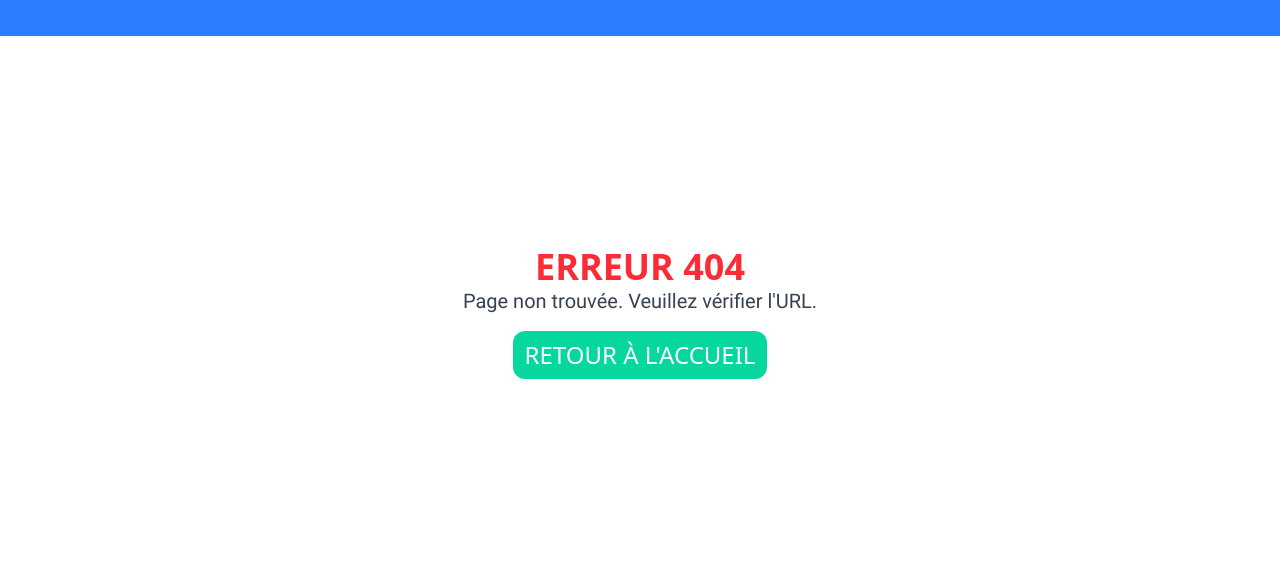
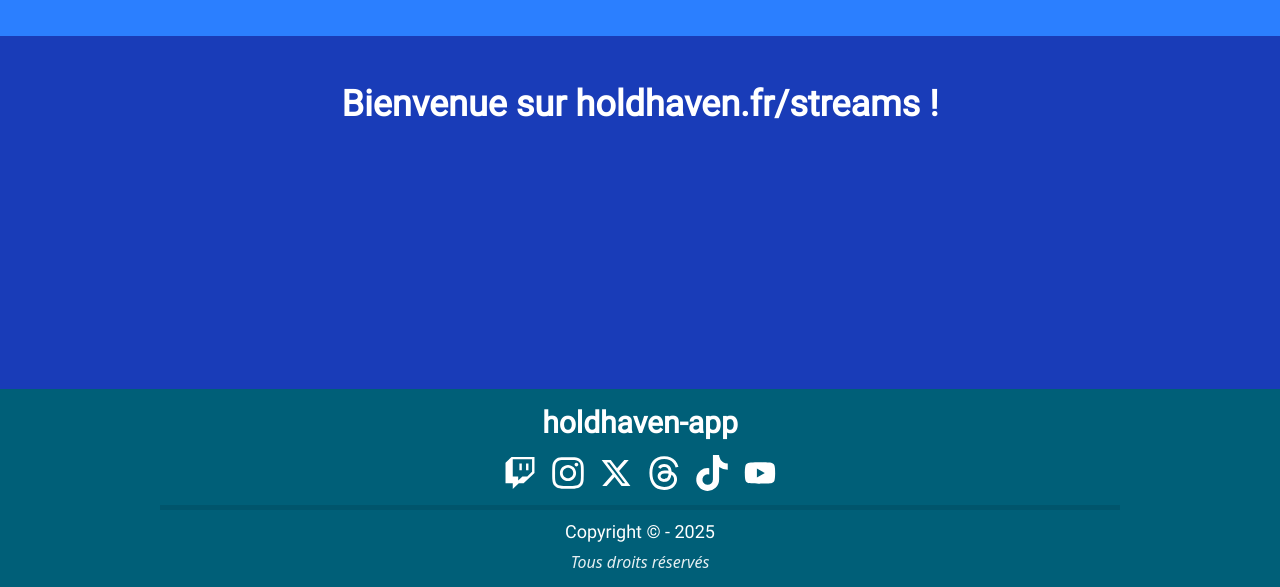
Before and after one commit to h0ldhaven/holdhaven, a React (Vite) app: page /streams in a window 1280 px wide. Before the commit this address had no page. Shown: the part 210-797 px from the top of the page. Built offline with nearby package versions, Linux system fonts and the light colour scheme.

Commit message:
✨ New: Project and Stream page

```diff
--- a/src/Router.tsx
+++ b/src/Router.tsx
@@ -3,6 +3,8 @@ import { BrowserRouter as Router, Route, Routes } from 'react-router-dom';
 
 import ErrorPage from './pages/ErrorPage';
 import HomePage from './pages/HomePage';
+import StreamPage from './pages/StreamPage';
+import ProjectPage from './pages/ProjectPage';
 
 const RouterApp: React.FC = () => {
     return (
@@ -10,6 +12,8 @@ const RouterApp: React.FC = () => {
             <Routes>
                 <Route path='*' element={<ErrorPage />} />
                 <Route path='/' element={<HomePage />} />
+                <Route path='/streams' element={<StreamPage />} />
+                <Route path='/projects' element={<ProjectPage />} />
             </Routes>
         </Router>
     );
--- /dev/null
+++ b/src/pages/ProjectPage.tsx
@@ -0,0 +1,18 @@
+import React from 'react';
+import Header from '../components/Header';
+import Footer from '../components/Footer';
+
+
+const ProjectPage: React.FC = () => {
+    return(
+        <main className='flex flex-col h-full min-h-screen bg-blue-800'>
+            <Header />
+            <div className='flex flex-col justify-center items-center text-center mt-8 text-white font-roboto'>
+                <h1 className='font-bold text-4xl p-4'>Bienvenue sur holdhaven.fr/projects !</h1>
+            </div>
+            <Footer />
+        </main>
+    );
+};
+
+export default ProjectPage;
--- /dev/null
+++ b/src/pages/StreamPage.tsx
@@ -0,0 +1,18 @@
+import React from 'react';
+import Header from '../components/Header';
+import Footer from '../components/Footer';
+
+
+const StreamPage: React.FC = () => {
+    return(
+        <main className='flex flex-col h-full min-h-screen bg-blue-800'>
+            <Header />
+            <div className='flex flex-col justify-center items-center text-center mt-8 text-white font-roboto'>
+                <h1 className='font-bold text-4xl p-4'>Bienvenue sur holdhaven.fr/streams !</h1>
+            </div>
+            <Footer />
+        </main>
+    );
+};
+
+export default StreamPage;
```
